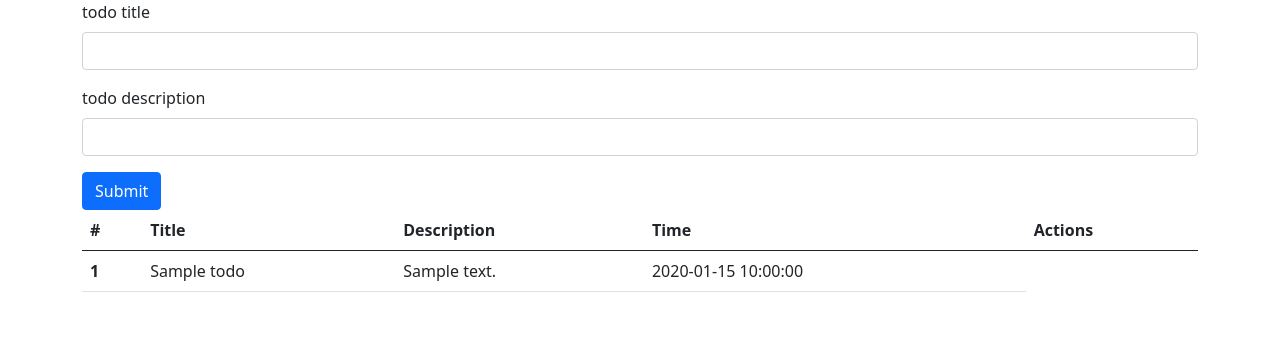
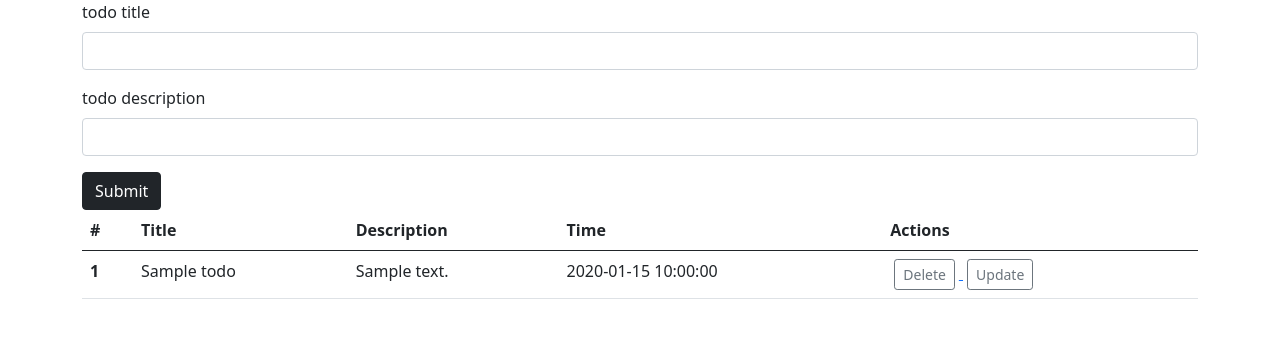
Before and after one commit to Theseregrets/todo-flask, a Flask app: template templates/index.html in a window 1280 px wide. Shown: the part 50-388 px from the top of the page. Run offline with Flask 2, Linux system fonts and the light colour scheme; the template is opened without the code that fills it: values that come from a table or form of the project are taken from there, others are empty; tables that the repository leaves empty hold one stand-in row (values such as "Sample post").

Commit message:
db changed and action btn added

```diff
--- a/templates/index.html
+++ b/templates/index.html
@@ -29,9 +29,14 @@
           <label for="desc" class="form-label">todo description</label>
           <input type="text" class="form-control" name="desc" id="desc" />
         </div>
-        <button type="submit" class="btn btn-primary" href="/">Submit</button>
+        <button type="submit" class="btn btn-dark" href="/">Submit</button>
       </form>
+      {% if allTodo|length == 0 %}
+      <div class="alert alert-dark my-4" role="alert">
+        enter your firt to do
+      </div>
 
+      {% else %}
       <table class="table">
         <thead>
           <tr>
@@ -42,6 +47,7 @@
             <th scope="col">Actions</th>
           </tr>
         </thead>
+
         <tbody>
           {% for todo in allTodo %}
           <tr>
@@ -49,10 +55,29 @@
             <td>{{todo.title}}</td>
             <td>{{todo.desc}}</td>
             <td>{{todo.date_created}}</td>
+            <td>
+              <a href="/delete/{{todo.sno}}"
+                ><button
+                  type="button"
+                  class="btn btn-sm btn-outline-secondary mx-1"
+                >
+                  Delete
+                </button>
+              </a>
+              <a href="/delete/{{todo.sno}}"
+                ><button
+                  type="button"
+                  class="btn btn-sm btn-outline-secondary mx-1"
+                >
+                  Update
+                </button>
+              </a>
+            </td>
           </tr>
           {% endfor %}
         </tbody>
       </table>
+      {% endif %}
     </div>
   </body>
 </html>
```
Also changed, not shown: app.py (+4 -4 lines), todo.db.
